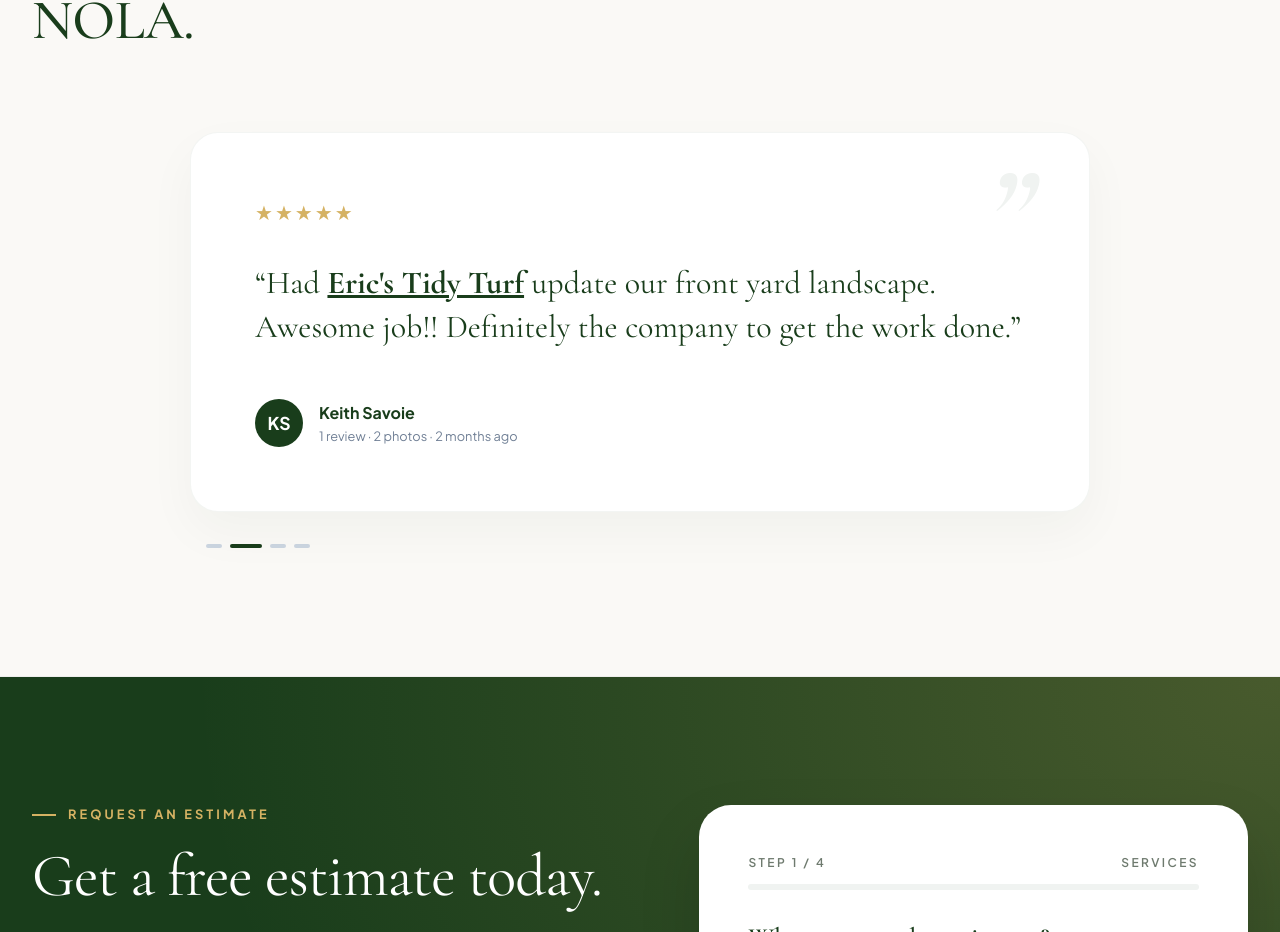
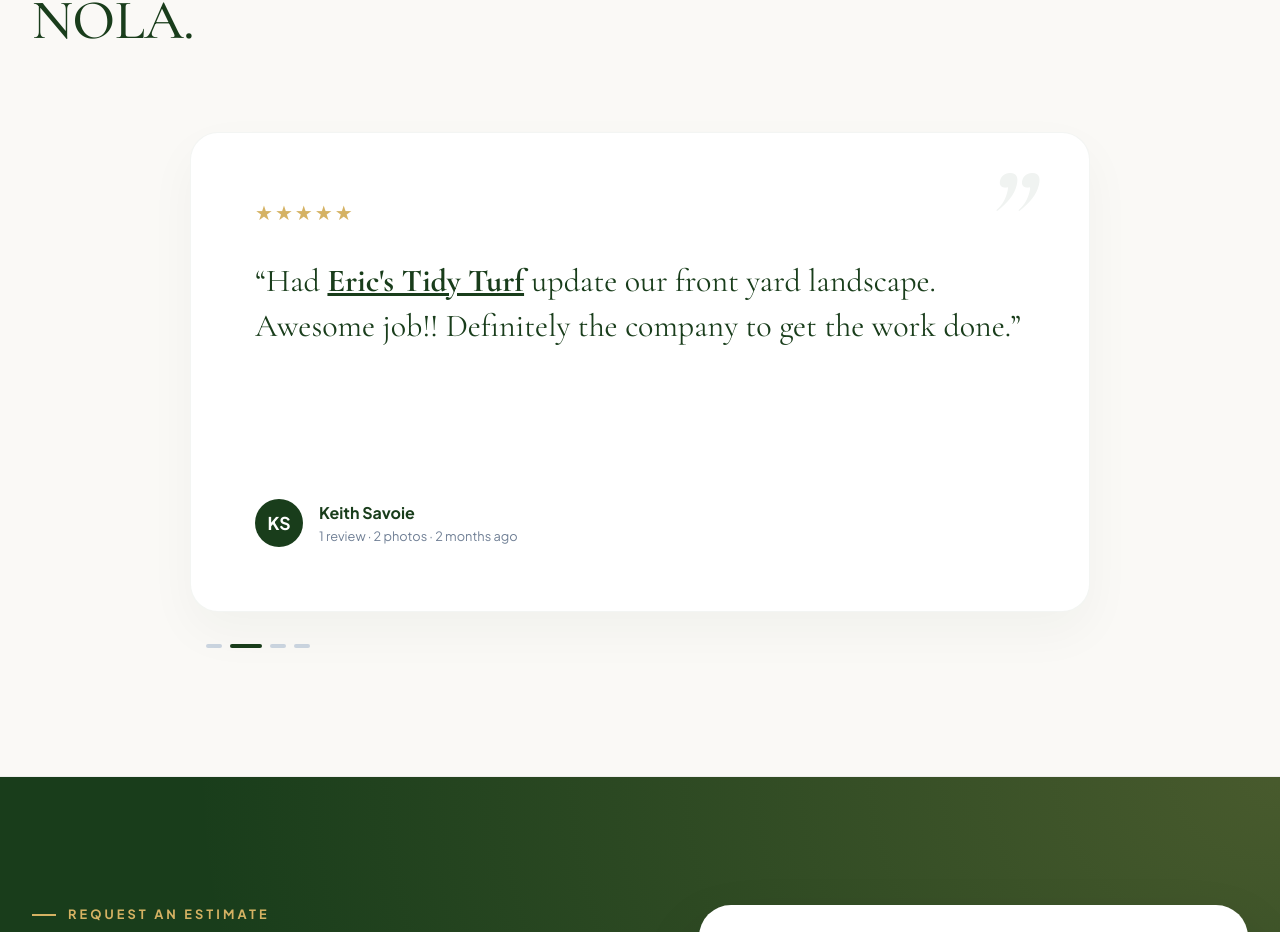
Before and after one commit to abrahamcooper-collab/erictidyturf, a Next.js app: page / in a window 1280 px wide. Shown: the part 7475-8407 px from the top of the page. Built offline with nearby package versions, Linux system fonts and the light colour scheme.

Commit message:
scroll fixed

```diff
--- a/src/app/globals.css
+++ b/src/app/globals.css
@@ -1424,11 +1424,11 @@
   box-shadow: 0 20px 50px rgba(25, 61, 27, 0.04);
   border: 1px solid rgba(25, 61, 27, 0.05);
   position: relative;
-  min-height: 380px;
+  height: 480px;
   display: flex;
   flex-direction: column;
   justify-content: space-between;
-  transition: all 0.3s ease;
+  overflow: hidden;
 }
 
 .review-stars {
@@ -1454,8 +1454,9 @@
 .review-text-container {
   flex-grow: 1;
   display: flex;
-  align-items: center;
+  align-items: flex-start;
   margin-bottom: 3rem;
+  overflow-y: auto;
 }
 
 .review-text {
@@ -1542,7 +1543,7 @@
   }
   .review-card {
     padding: 3rem 2rem;
-    min-height: 450px;
+    height: 520px;
   }
   .review-text {
     font-size: 1.5rem;
```
